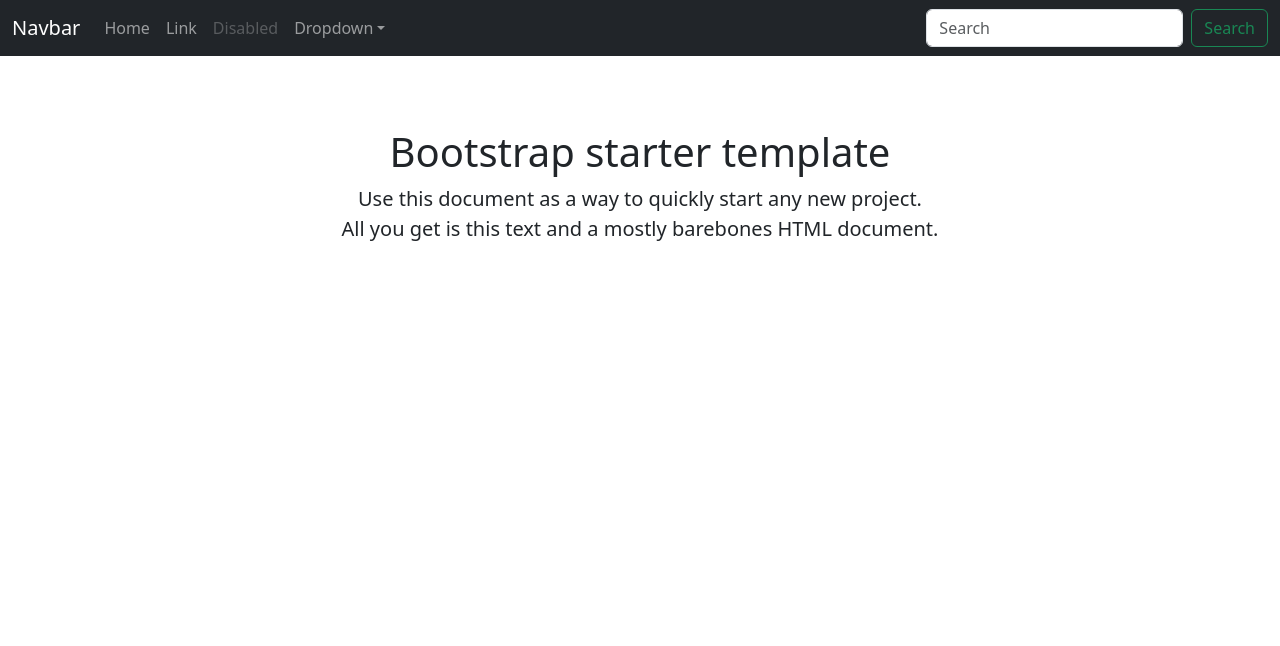
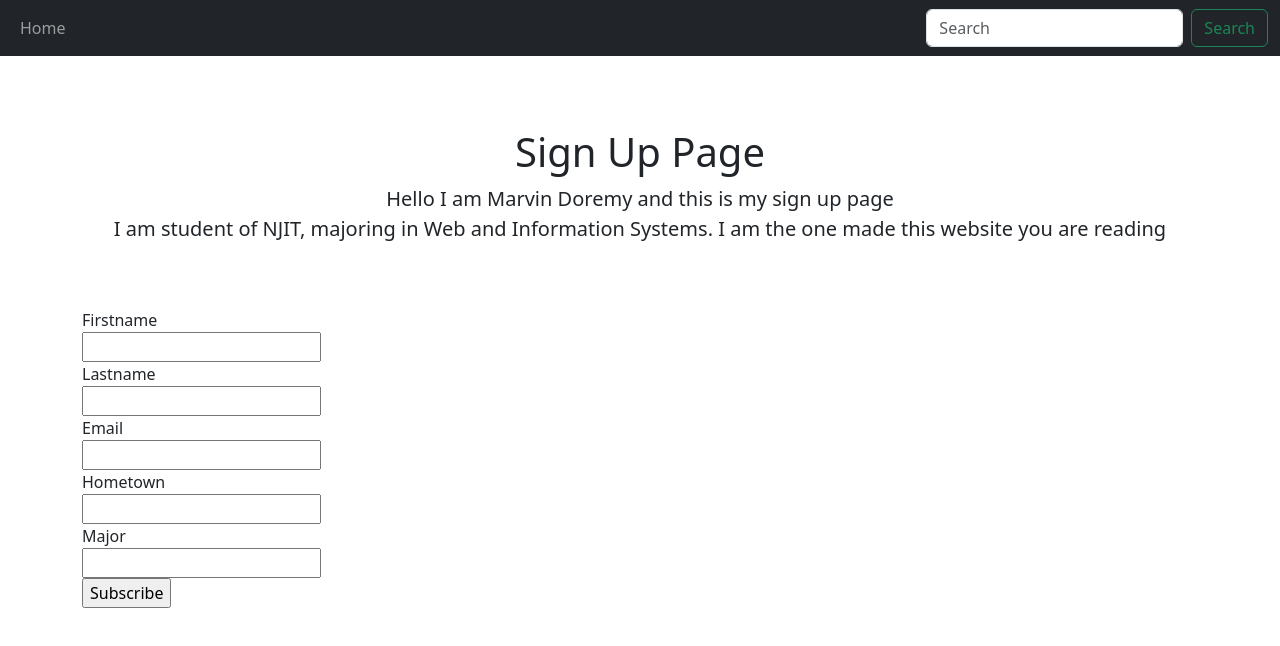
Before and after one commit to mmd49/IS218HW1, a plain HTML site: page index.html in a window 1280 px wide. Drawn offline with nearby package versions, Linux system fonts and the light colour scheme.

Commit message:
Created content for index page

```diff
--- a/index.html
+++ b/index.html
@@ -7,6 +7,7 @@
     <meta name="author" content="Mark Otto, Jacob Thornton, and Bootstrap contributors">
     <meta name="generator" content="Hugo 0.79.0">
     <title>Starter Template · Bootstrap v5.0</title>
+    <link href="https://cdn.jsdelivr.net/npm/bootstrap@5.0.0-beta1/dist/css/bootstrap.min.css" rel="stylesheet" integrity="sha384-giJF6kkoqNQ00vy+HMDP7azOuL0xtbfIcaT9wjKHr8RbDVddVHyTfAAsrekwKmP1" crossorigin="anonymous">
 
     <link rel="canonical" href="https://getbootstrap.com/docs/5.0/examples/starter-template/">
 
@@ -39,29 +40,11 @@
 
 <nav class="navbar navbar-expand-md navbar-dark bg-dark fixed-top">
     <div class="container-fluid">
-        <a class="navbar-brand" href="#">Navbar</a>
-        <button class="navbar-toggler" type="button" data-bs-toggle="collapse" data-bs-target="#navbarsExampleDefault" aria-controls="navbarsExampleDefault" aria-expanded="false" aria-label="Toggle navigation">
-            <span class="navbar-toggler-icon"></span>
-        </button>
 
         <div class="collapse navbar-collapse" id="navbarsExampleDefault">
             <ul class="navbar-nav me-auto mb-2 mb-md-0">
                 <li class="nav-item active">
                     <a class="nav-link" aria-current="page" href="#">Home</a>
-                </li>
-                <li class="nav-item">
-                    <a class="nav-link" href="#">Link</a>
-                </li>
-                <li class="nav-item">
-                    <a class="nav-link disabled" href="#" tabindex="-1" aria-disabled="true">Disabled</a>
-                </li>
-                <li class="nav-item dropdown">
-                    <a class="nav-link dropdown-toggle" href="#" id="dropdown01" data-bs-toggle="dropdown" aria-expanded="false">Dropdown</a>
-                    <ul class="dropdown-menu" aria-labelledby="dropdown01">
-                        <li><a class="dropdown-item" href="#">Action</a></li>
-                        <li><a class="dropdown-item" href="#">Another action</a></li>
-                        <li><a class="dropdown-item" href="#">Something else here</a></li>
-                    </ul>
                 </li>
             </ul>
             <form class="d-flex">
@@ -75,8 +58,25 @@
 <main class="container">
 
     <div class="starter-template text-center py-5 px-3">
-        <h1>Bootstrap starter template</h1>
-        <p class="lead">Use this document as a way to quickly start any new project.<br> All you get is this text and a mostly barebones HTML document.</p>
+        <h1>Sign Up Page</h1>
+        <p class="lead">Hello I am Marvin Doremy and this is my sign up page<br> I am student of NJIT, majoring in Web and Information Systems. I am the one made this website you are reading</p>
+    </div>
+    <div>
+        <form>
+            Firstname<br>
+            <input type="text" name="firstname"><br>
+            Lastname<br>
+            <input type="password" name="lastname"><br>
+            Email<br>
+            <input type="password" name="email"><br>
+            Hometown<br>
+            <input type="password" name="hometown"><br>
+            Major<br>
+            <input type="password" name="major">
+        </form>
+        <form>
+            <input type="submit" value="Subscribe">
+        </form>
     </div>
 
 </main><!-- /.container -->
```
